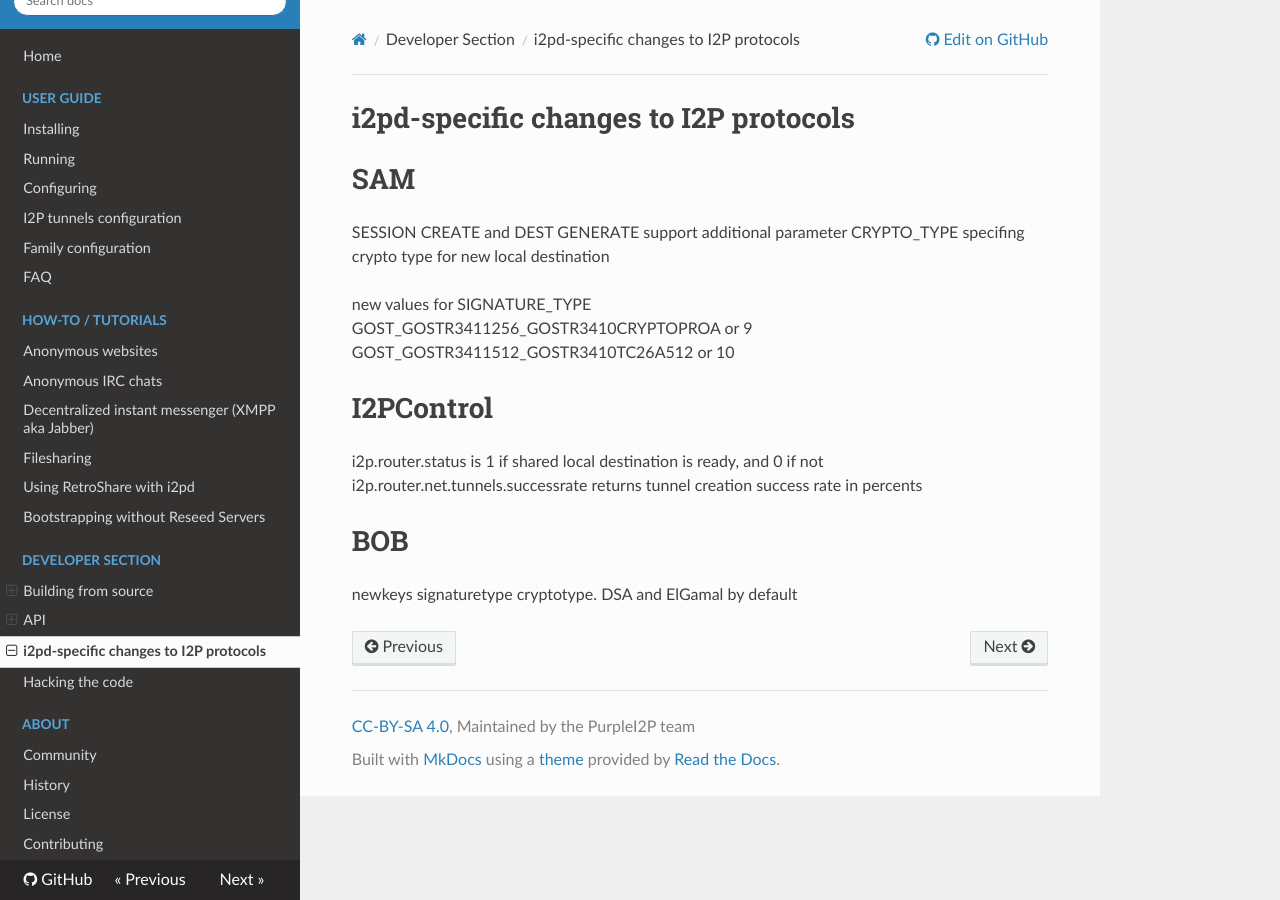
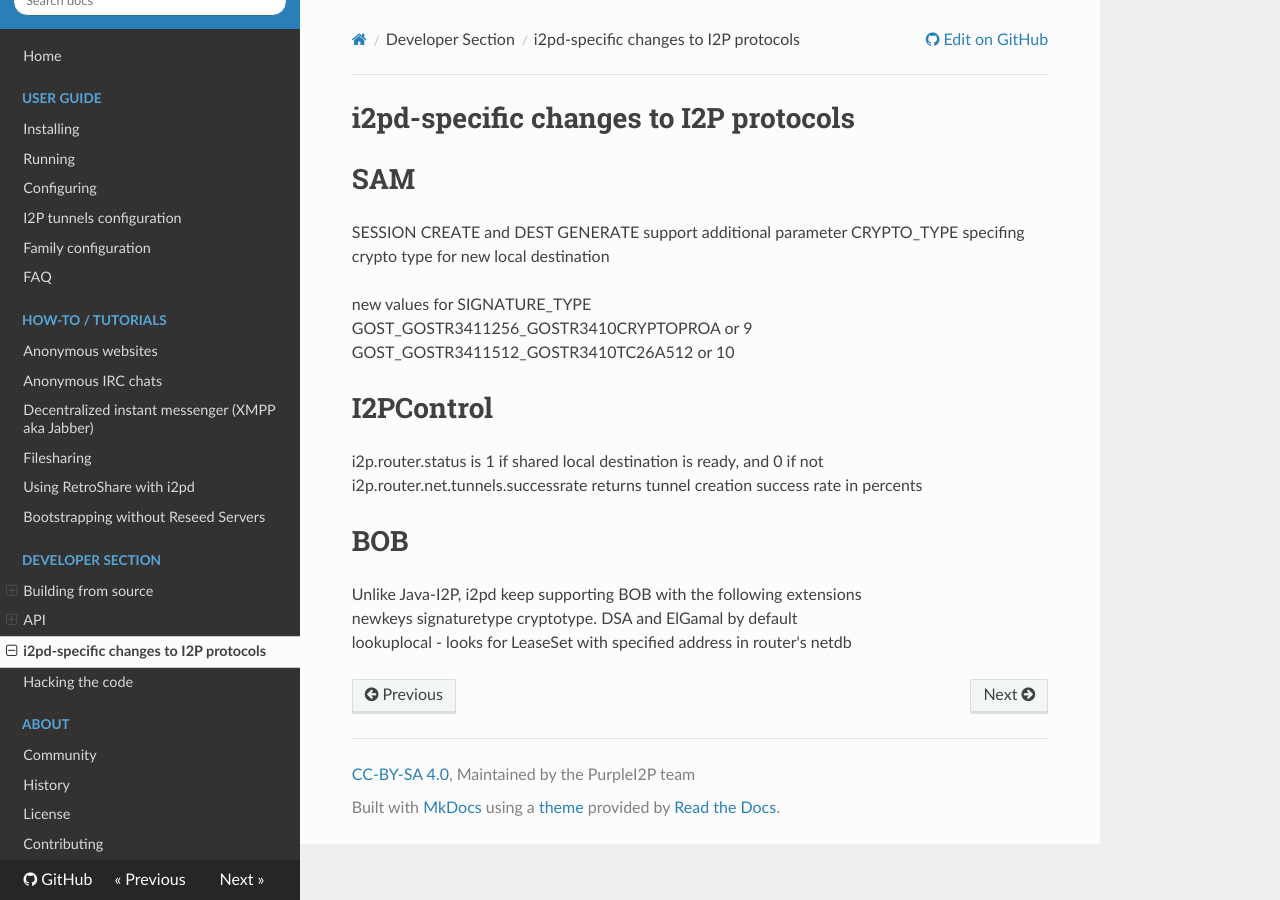
Before and after one commit to PurpleI2P/i2pd_docs_en, an MkDocs documentation site: the page built from docs/devs/i2pd-specifics.md, in a window 1280 px wide. Built offline with MkDocs 1.6.1, drawn with Linux system fonts in a browser that asks for light colours; nearby versions of some CDN libraries; old or Windows-style settings are respelled for this version of MkDocs.

Commit message:
lookuplocal

```diff
--- a/docs/devs/i2pd-specifics.md
+++ b/docs/devs/i2pd-specifics.md
@@ -12,4 +12,6 @@ GOST_GOSTR3411512_GOSTR3410TC26A512 or 10
 i2p.router.status is 1 if shared local destination is ready, and 0 if not
 i2p.router.net.tunnels.successrate returns tunnel creation success rate in percents
 # BOB
+Unlike Java-I2P, i2pd keep supporting BOB with the following extensions
 newkeys signaturetype cryptotype. DSA and ElGamal by default
+lookuplocal - looks for LeaseSet with specified address in router's netdb
```
